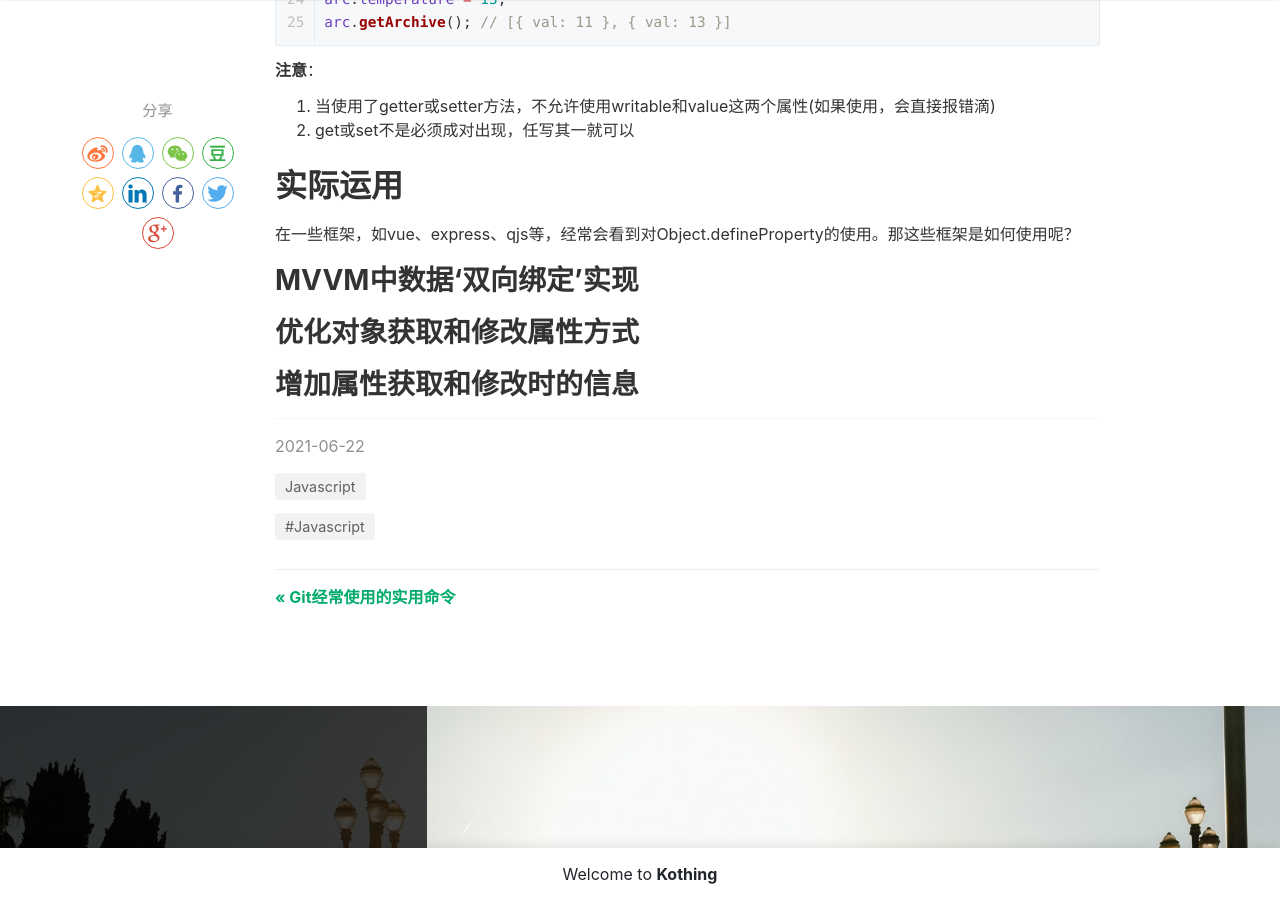
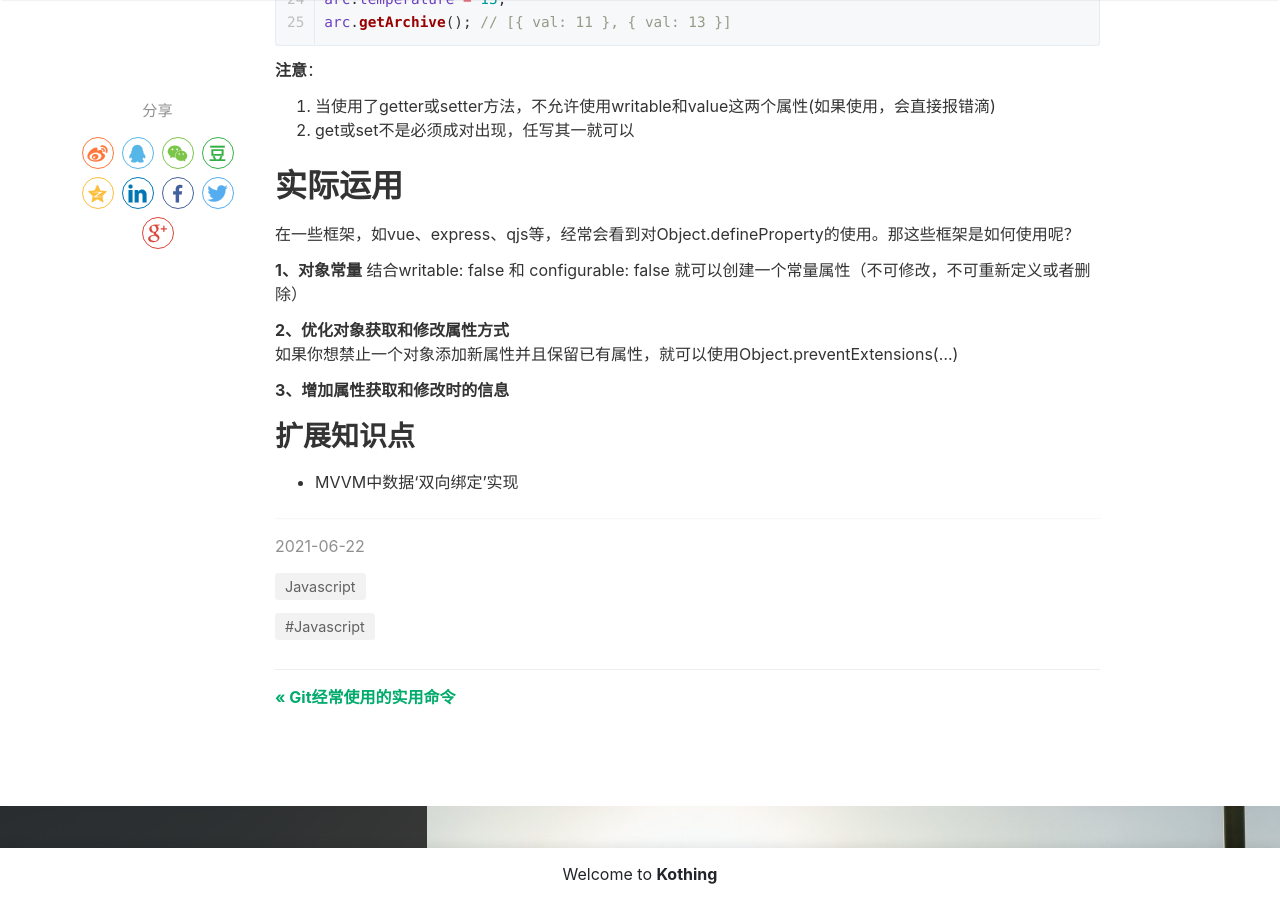
Before and after one commit to kothing/kothing.github.io, a Jekyll site: the page built from _posts/2021-06-22-Object.defineProperty.md, in a window 1280 px wide and 900 px high, scrolled down 10082 px. Built offline with Jekyll 4.4.1, drawn with Linux system fonts in a browser that asks for light colours; nearby versions of some CDN libraries; comment, search, counter and statistics services are not loaded.

Commit message:
Update 2021-06-22-Object.defineProperty.md

```diff
--- a/_posts/2021-06-22-Object.defineProperty.md
+++ b/_posts/2021-06-22-Object.defineProperty.md
@@ -417,11 +417,17 @@ arc.getArchive(); // [{ val: 11 }, { val: 13 }]
 ## 实际运用
 在一些框架，如vue、express、qjs等，经常会看到对Object.defineProperty的使用。那这些框架是如何使用呢？
 
-
-### MVVM中数据‘双向绑定’实现
+**1、对象常量**
+结合writable: false 和 configurable: false 就可以创建一个常量属性（不可修改，不可重新定义或者删除）
 
 
-### 优化对象获取和修改属性方式
+**2、优化对象获取和修改属性方式**
+如果你想禁止一个对象添加新属性并且保留已有属性，就可以使用Object.preventExtensions(...)
+
+**3、增加属性获取和修改时的信息**
 
 
-### 增加属性获取和修改时的信息
+
+### 扩展知识点
+
++ MVVM中数据‘双向绑定’实现
```
